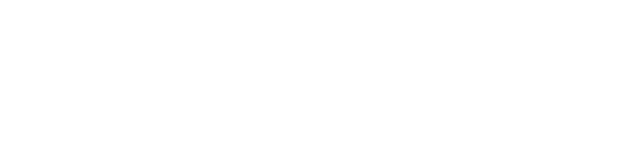
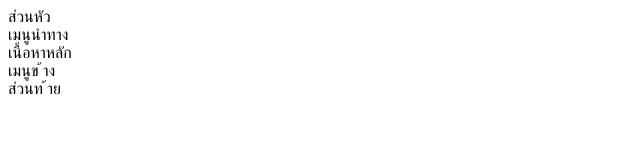
Before and after one commit to Kanyanat1123/week4-grid-lab, a plain HTML site: page index.html in a window 1280 px wide. Shown: the whole page, without its empty margins (0-640 px from the left). Drawn offline with Linux system fonts and the light colour scheme.

Commit message:
เพิ่มโครงสร้าง HTML พื้นฐาน

```diff
--- a/index.html
+++ b/index.html
@@ -1,11 +1,21 @@
 <!DOCTYPE html>
-<html lang="en">
+<html lang="th">
+
 <head>
     <meta charset="UTF-8">
     <meta name="viewport" content="width=device-width, initial-scale=1.0">
-    <title>Document</title>
+    <title>Grid Layout Lab</title>
+    <link rel="stylesheet" href="styles.css">
 </head>
+
 <body>
+    <div class="grid-container">
+        <header class="header">ส่วนหัว</header>
+        <nav class="nav">เมนูนําทาง</nav>
+        <main class="main">เนื้อหาหลัก</main>
+        <aside class="sidebar">เมนูข ้าง</aside>
+        <footer class="footer">ส่วนท ้าย</footer>
+    </div>
+</body>
 
-</body>
 </html>
```
